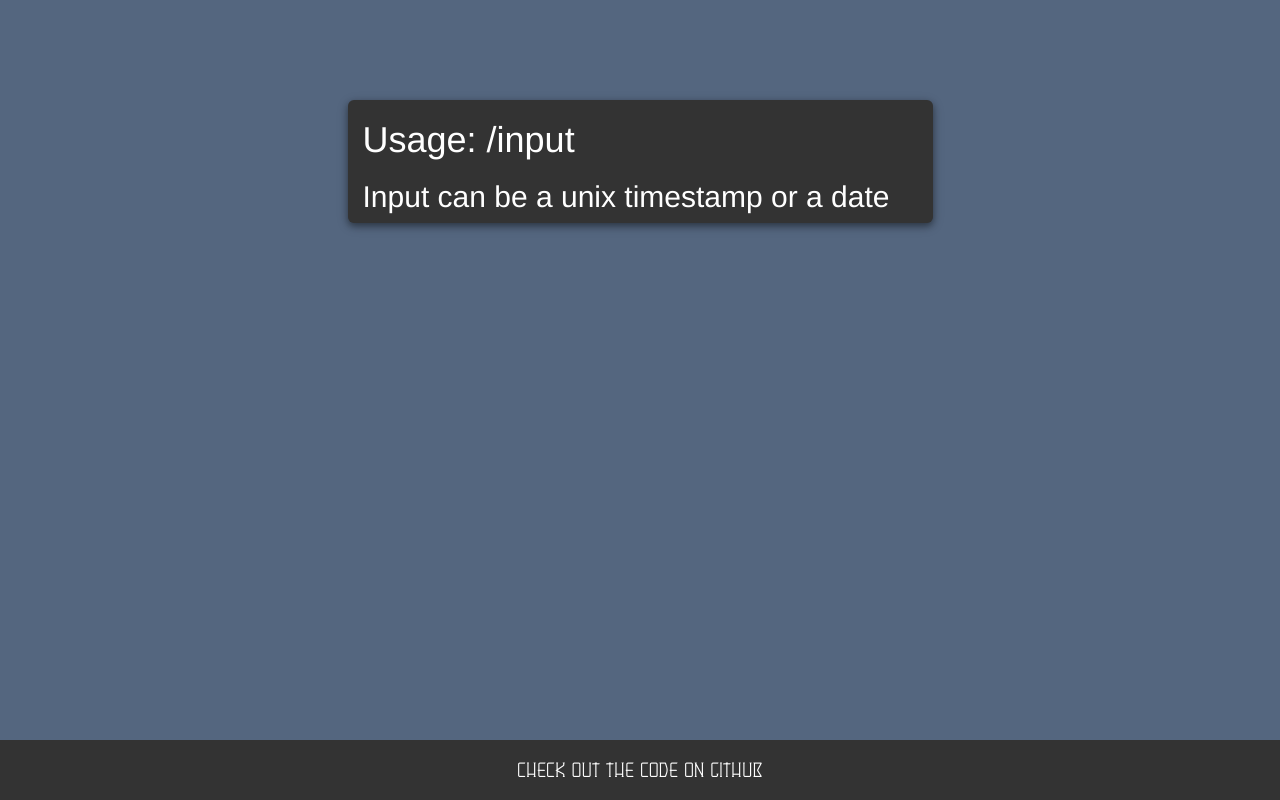
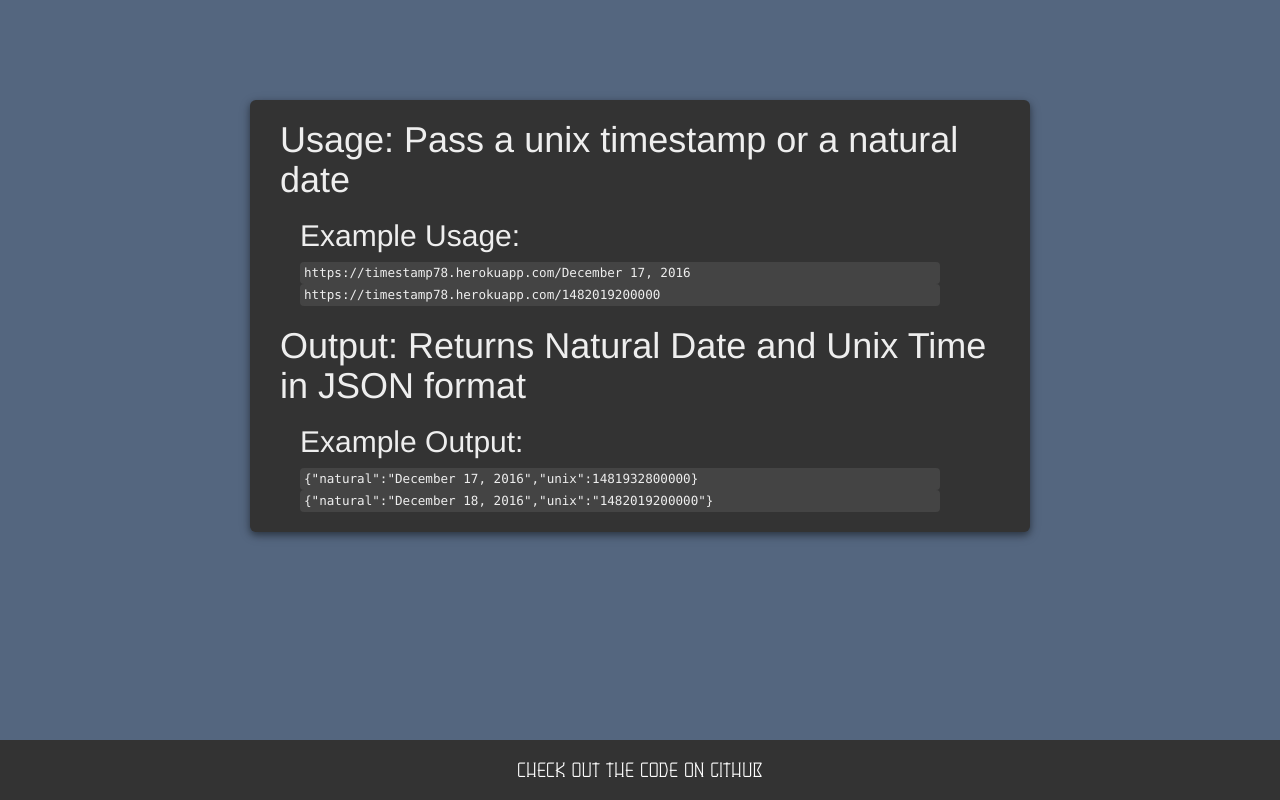
Before and after one commit to jtedwards21/timestamp, a website: page public/index.html in a window 1280 px wide. Drawn offline with Linux system fonts and the light colour scheme; files that its build step writes are made by us from their sources; files whose address does not match are found by name.

Commit message:
Usage css

```diff
--- a/public/css/main.css
+++ b/public/css/main.css
@@ -26,11 +26,34 @@ body {
 　　margin-top: 100px;
 }
 
+
+
 #box {
   background-color: #333;
   box-shadow: 0 3px 6px 0 rgba(0, 0, 0, 0.32), 0 3px 12px 0 rgba(0, 0, 0, 0.24);
   border-radius: 6px;
   color: white;
+  padding-bottom: 20px;
+  padding-left: 30px;
+  padding-right: 30px;
+}
+
+code {
+  background-color: #444;
+  color: #EEE;
+  display: block;
+  margin-left: 20px;
+  margin-right: 60px;
+
+}
+
+h1 {
+  color: #EEE;
+}
+
+h2 {
+  margin-left: 20px;
+  color: #EEE;
 }
 
 .header {
--- a/public/index.html
+++ b/public/index.html
@@ -12,9 +12,16 @@
 
 <div id="content" class="container">
   <div class="row">
-      <div id="box" class="col-md-6 col-md-offset-3">
-	<h1>Usage:   /input</h1>
-	<h2>Input can be a unix timestamp or a date</h2>
+      <div id="box" class="col-md-8 col-md-offset-2">
+	<h1>Usage: Pass a unix timestamp or a natural date</h1>
+	<h2>Example Usage:</h2>
+	<code>https://timestamp78.herokuapp.com/December 17, 2016</code>
+	<code>https://timestamp78.herokuapp.com/1482019200000</code>
+
+	<h1>Output: Returns Natural Date and Unix Time in JSON format</h1>
+	<h2>Example Output:</h2>
+	<code>{"natural":"December 17, 2016","unix":1481932800000}</code>
+	<code>{"natural":"December 18, 2016","unix":"1482019200000"}</code>
       </div>
   </div>
 </div>
```
